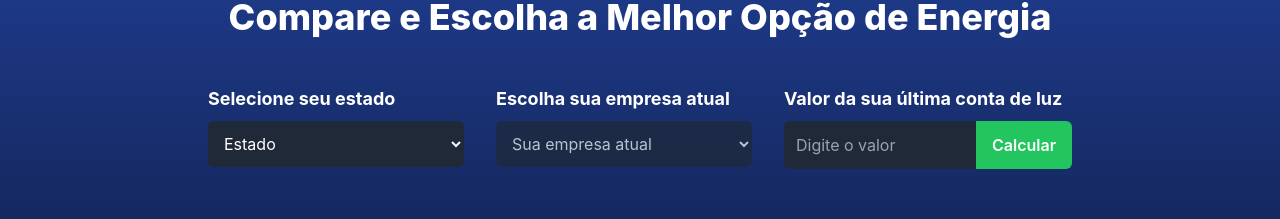
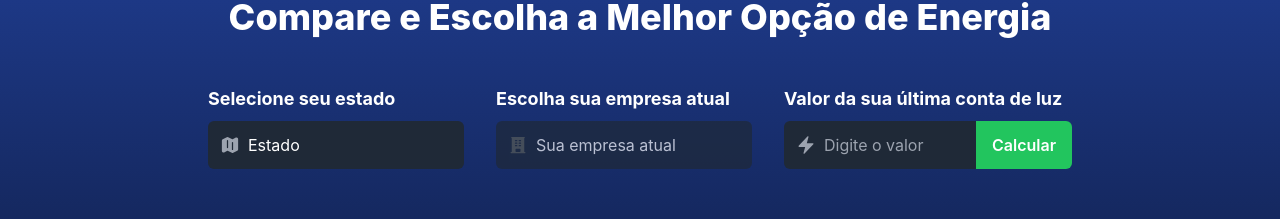
Before and after one commit to marcos3777/globalsolution, a Next.js app: page / in a window 1280 px wide. Shown: the part 147-366 px from the top of the page. Built offline with nearby package versions, Linux system fonts and the light colour scheme.

Commit message:
Adicionado icones

```diff
--- a/package.json
+++ b/package.json
@@ -9,6 +9,7 @@
     "lint": "next lint"
   },
   "dependencies": {
+    "@heroicons/react": "^2.2.0",
     "framer-motion": "^11.11.17",
     "next": "14.2.13",
     "react": "^18",
--- a/src/app/page.tsx
+++ b/src/app/page.tsx
@@ -6,18 +6,15 @@ import { Empresa } from "@/types/type";
 import TipoEnergia from "@/components/TipoEnergia";
 import { Tooltip } from "react-tooltip";
 import "react-tooltip/dist/react-tooltip.css";
+import { MapIcon, BuildingOfficeIcon, BoltIcon } from "@heroicons/react/24/solid";
 
 export default function Home() {
   const [estado, setEstado] = useState<string>("");
   const [empresas, setEmpresas] = useState<Empresa[]>([]);
   const [empresaAtual, setEmpresaAtual] = useState<string>("");
-  const [empresaSelecionada, setEmpresaSelecionada] = useState<Empresa | null>(
-    null
-  );
+  const [empresaSelecionada, setEmpresaSelecionada] = useState<Empresa | null>(null);
   const [valorConta, setValorConta] = useState<string>("");
-  const [empresasCalculadas, setEmpresasCalculadas] = useState<
-    EmpresaCalculada[]
-  >([]);
+  const [empresasCalculadas, setEmpresasCalculadas] = useState<EmpresaCalculada[]>([]);
 
   type EmpresaCalculada = Empresa & {
     valorEstimado: number;
@@ -29,7 +26,6 @@ export default function Home() {
 
   useEffect(() => {
     if (estado) {
-
       fetch(`http://localhost:8080/api/empresas/estado/${estado}`)
         .then((response) => response.json())
         .then((data: Empresa[]) => {
@@ -128,15 +124,17 @@ export default function Home() {
         {/* Dropdowns */}
         <div className="flex flex-wrap justify-center gap-8 mb-12">
           {/* Seleção de Estado */}
-          <div>
+          <div className="relative">
             <label htmlFor="estado" className="block text-lg font-bold mb-2">
               Selecione seu estado
             </label>
+            <div className="relative">
+              <MapIcon className="absolute left-3 top-1/2 transform -translate-y-1/2 text-gray-400 h-5 w-5 pointer-events-none" />
               <select
                 id="estado"
                 value={estado}
                 onChange={(e) => setEstado(e.target.value)}
-              className="w-64 p-3 rounded-md bg-gray-800 text-white focus:ring-2 focus:ring-green-500 focus:outline-none"
+                className="w-64 p-3 pl-10 rounded-md bg-gray-800 text-white focus:ring-2 focus:ring-green-500 focus:outline-none appearance-none"
               >
                 <option value="" disabled>
                   Estado
@@ -148,17 +146,20 @@ export default function Home() {
                 ))}
               </select>
             </div>
+          </div>
 
           {/* Seleção de Empresa */}
-          <div>
+          <div className="relative">
             <label htmlFor="empresa" className="block text-lg font-bold mb-2">
               Escolha sua empresa atual
             </label>
+            <div className="relative">
+              <BuildingOfficeIcon className="absolute left-3 top-1/2 transform -translate-y-1/2 text-gray-400 h-5 w-5 pointer-events-none" />
               <select
                 id="empresa"
                 value={empresaAtual}
                 onChange={handleEmpresaChange}
-              className="w-64 p-3 rounded-md bg-gray-800 text-white focus:ring-2 focus:ring-green-500 focus:outline-none"
+                className="w-64 p-3 pl-10 rounded-md bg-gray-800 text-white focus:ring-2 focus:ring-green-500 focus:outline-none appearance-none"
                 disabled={empresas.length === 0}
               >
                 <option value="" disabled>
@@ -174,21 +175,25 @@ export default function Home() {
                 ))}
               </select>
             </div>
+          </div>
 
           {/* Valor da Última Conta de Luz e Botão Calcular */}
-          <div>
+          <div className="relative">
             <label htmlFor="valorConta" className="block text-lg font-bold mb-2">
               Valor da sua última conta de luz
             </label>
             <div className="flex">
+              <div className="relative w-48">
+                <BoltIcon className="absolute left-3 top-1/2 transform -translate-y-1/2 text-gray-400 h-5 w-5 pointer-events-none" />
                 <input
                   id="valorConta"
                   type="number"
                   value={valorConta}
                   onChange={(e) => setValorConta(e.target.value)}
                   placeholder="Digite o valor"
-                className="w-48 p-3 rounded-l-md bg-gray-800 text-white focus:ring-2 focus:ring-green-500 focus:outline-none"
+                  className="w-full p-3 pl-10 rounded-l-md bg-gray-800 text-white focus:ring-2 focus:ring-green-500 focus:outline-none"
                 />
+              </div>
               <button
                 onClick={calcularValores}
                 className="bg-green-500 text-white font-semibold py-2 px-4 rounded-r-md hover:bg-green-600 transition-colors"
```
Also changed, not shown: 1 other file (tests, documents, lock files or other folders). Lines whose indentation alone changed are shown as unchanged.
